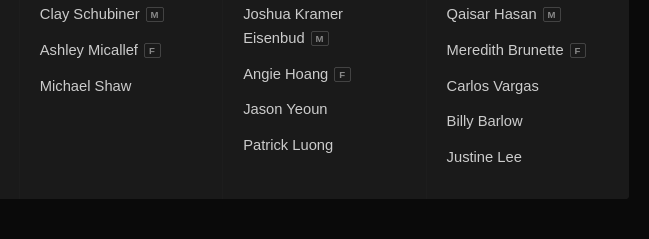
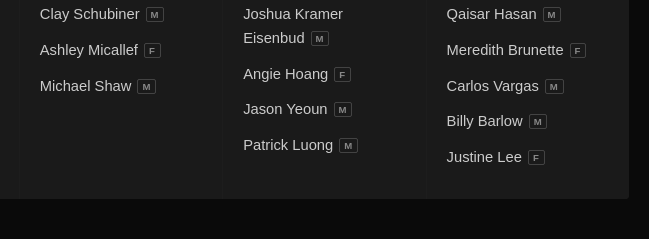
Before and after one commit to jadeperio-glitch/hkpcallblacks, a plain HTML site: page index.html in a window 1280 px wide. Shown: the part 3283-3522 px from the top of the page, 519-1168 px from the left. Drawn offline with Linux system fonts and the light colour scheme; a web font is replaced by a local one.

Commit message:
Shorten Stephen Brown role to MD & CEO, complete roster M/F markers
The full Managing Director / Chief Equipment Officer title was long
enough to squeeze the name out of the row. Adds M/F badges to the six
players who were missing them.

Co-Authored-By: Claude Opus 5 (1M context) <noreply@anthropic.com>

```diff
--- a/index.html
+++ b/index.html
@@ -649,7 +649,7 @@
               <span class="leader-name">Behzad Taufiq</span>
             </div>
             <div class="leader">
-              <span class="leader-role">Managing Director &amp; CEO — Chief Equipment Officer</span>
+              <span class="leader-role">MD &amp; CEO</span>
               <span class="leader-name">Stephen Brown</span>
             </div>
             <div class="leader">
@@ -696,7 +696,7 @@
             <li>Jack Duxin<span class="mf">M</span></li>
             <li>Clay Schubiner<span class="mf">M</span></li>
             <li>Ashley Micallef<span class="mf">F</span></li>
-            <li>Michael Shaw</li>
+            <li>Michael Shaw<span class="mf">M</span></li>
           </ul>
         </div>
         <div class="bracket">
@@ -705,8 +705,8 @@
             <li>Martin Pico<span class="mf">M</span></li>
             <li>Joshua Kramer Eisenbud<span class="mf">M</span></li>
             <li>Angie Hoang<span class="mf">F</span></li>
-            <li>Jason Yeoun</li>
-            <li>Patrick Luong</li>
+            <li>Jason Yeoun<span class="mf">M</span></li>
+            <li>Patrick Luong<span class="mf">M</span></li>
           </ul>
         </div>
         <div class="bracket">
@@ -715,9 +715,9 @@
             <li>Raymond Ng<span class="mf">M</span></li>
             <li>Qaisar Hasan<span class="mf">M</span></li>
             <li>Meredith Brunette<span class="mf">F</span></li>
-            <li>Carlos Vargas</li>
-            <li>Billy Barlow</li>
-            <li>Justine Lee</li>
+            <li>Carlos Vargas<span class="mf">M</span></li>
+            <li>Billy Barlow<span class="mf">M</span></li>
+            <li>Justine Lee<span class="mf">F</span></li>
           </ul>
         </div>
       </div>
```
